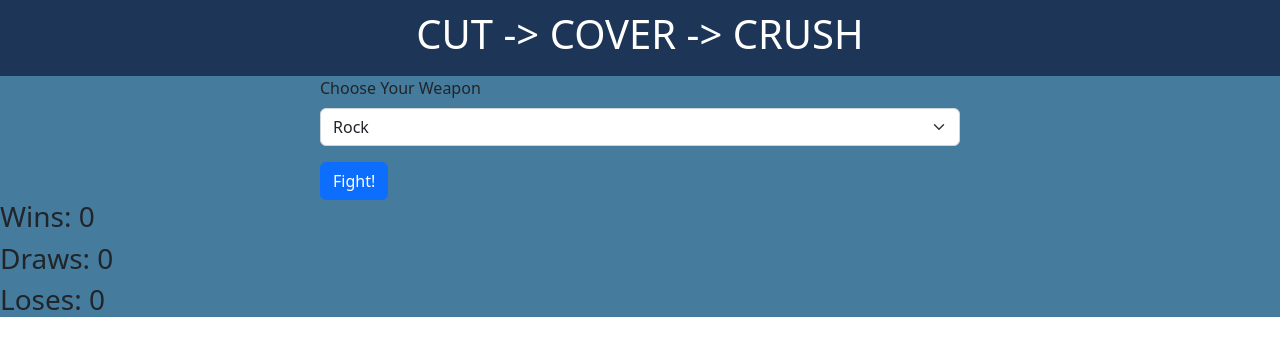
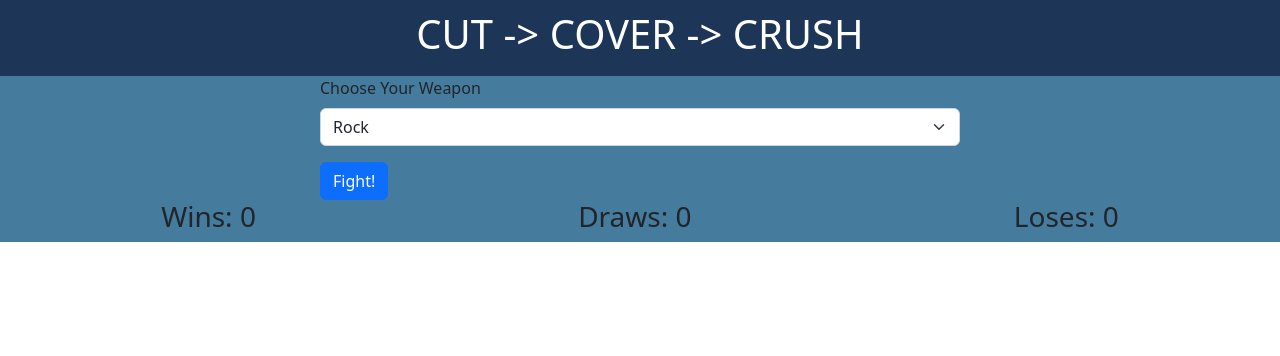
Before and after one commit to HedgeApple/frontend_homework, a React (Create React App) app in the folder cut-cover-crush/: page / in a window 1280 px wide. Shown: the top 356 px of the page. Built offline with nearby package versions, Linux system fonts and the light colour scheme.

Commit message:
styling for score display

```diff
--- a/cut-cover-crush/src/style/App.css
+++ b/cut-cover-crush/src/style/App.css
@@ -5,3 +5,8 @@ form {
   width:50%;
   margin: auto;
 }
+
+#score {
+  display: flex;
+  justify-content: space-around;
+}
```
